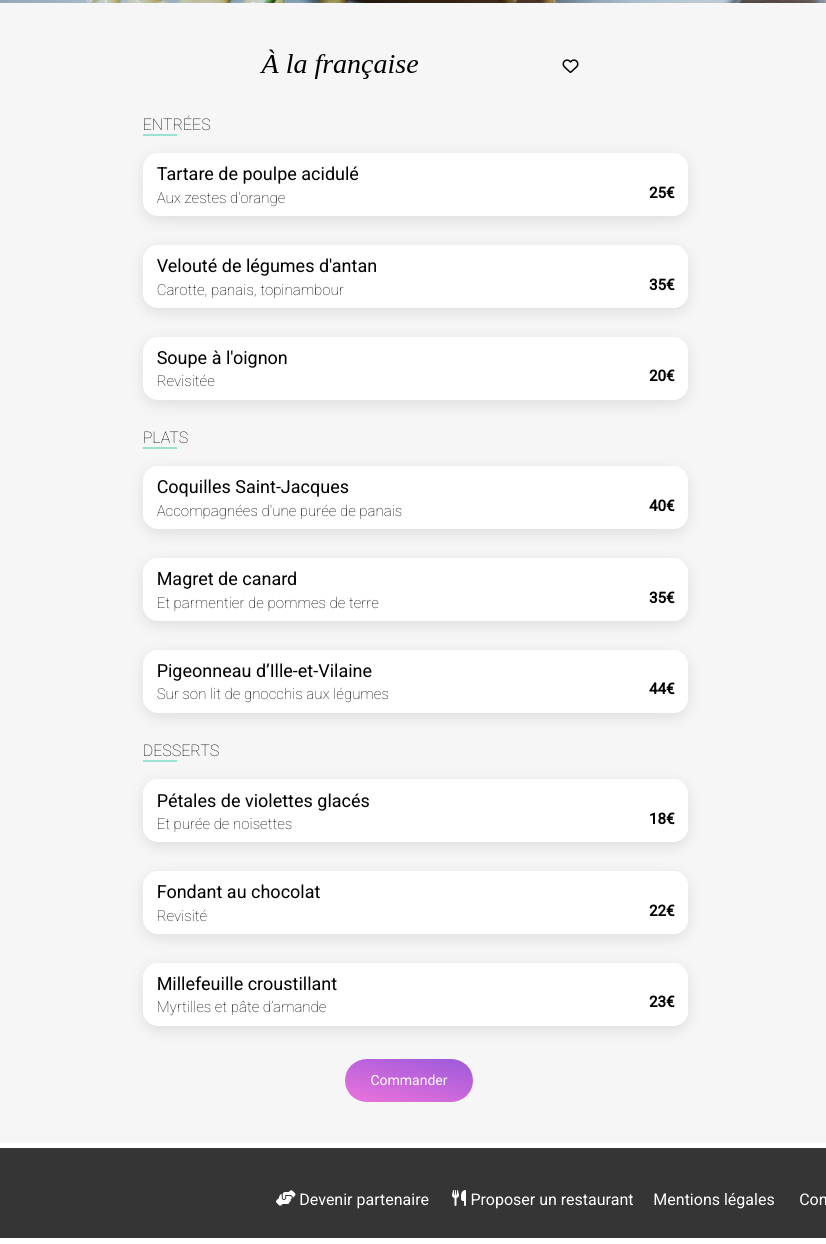
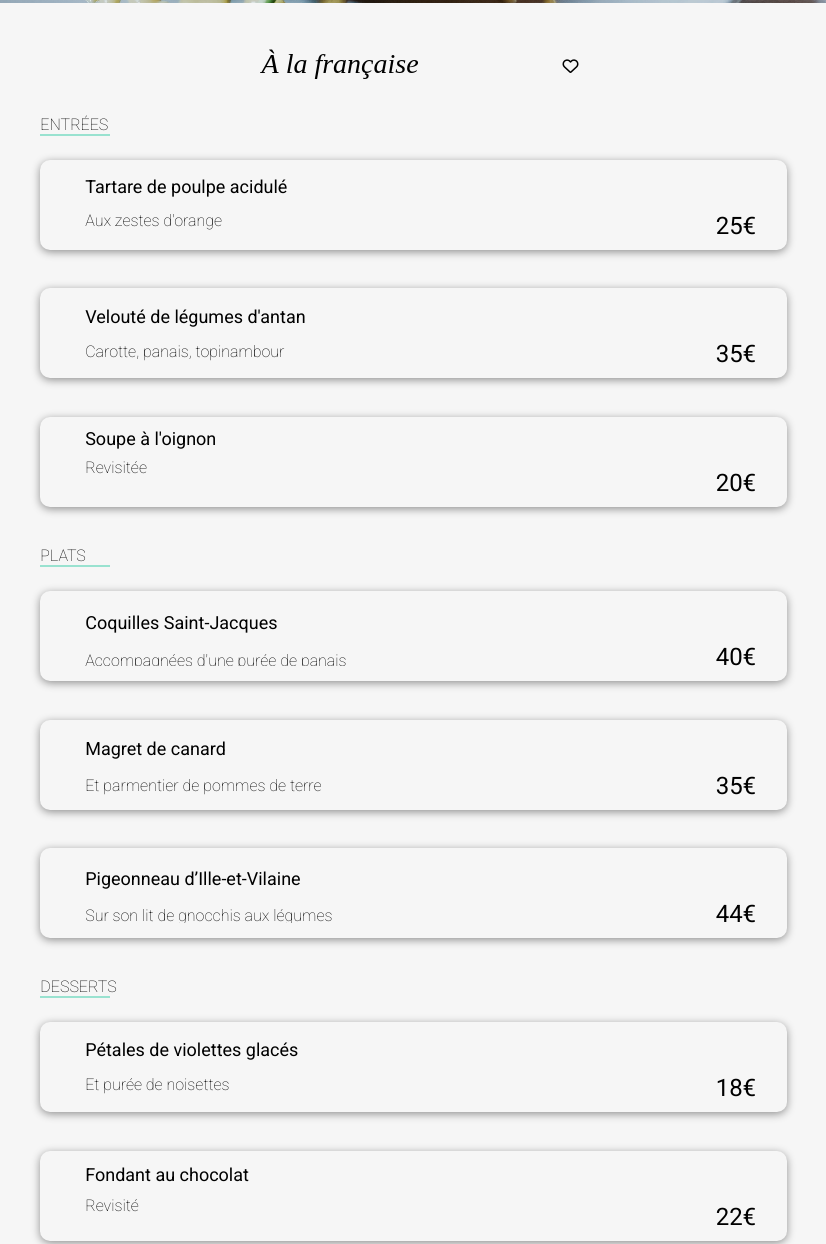
Before and after one commit to HOELCODE/OHMYFOOD, a website: page indexalf.html in a window 1280 px wide. Shown: the part 570-1814 px from the top of the page, without its empty margins (231-1057 px from the left). Drawn offline with Linux system fonts and the light colour scheme; a web font is replaced by a local one.

Commit message:
last commit

```diff
--- a/CSS/stylemenu.css
+++ b/CSS/stylemenu.css
@@ -6,6 +6,103 @@
 	padding: 0;
 	box-sizing: border-box;
     /*box-shadow:  0 0 0 3px red inset;*/
+}
+/*test*/
+
+.meal {
+    display: flex;
+    box-shadow: 0 2px 8px rgba(0, 0, 0, .421);
+    border-radius: .625rem;
+    cursor: pointer;
+    overflow: hidden;
+    animation: appear 1s both;
+    height: 90px;
+    width: 96%;
+}
+
+.meal:nth-child(2) {
+    animation-delay: 200ms
+}
+
+.meal:nth-child(3) {
+    animation-delay: 300ms
+}
+
+.meal:nth-child(4) {
+    animation-delay: 400ms
+}
+
+.meal:nth-child(5) {
+    animation-delay: 500ms
+}
+
+.meal__description {
+    white-space: nowrap;
+    overflow: hidden;
+    text-overflow: ellipsis;
+    margin-left: 6%;
+    margin-bottom: 2%;
+}
+
+.meal__description h4 {
+    overflow: hidden;
+    text-overflow: ellipsis;
+    font-family: 'Roboto';
+    font-style: normal;
+    font-weight: 500;
+    font-size: 18px;
+    line-height: 21px;
+    color: #000000;
+    margin-bottom: 7%;
+    margin-top: 8%;
+}
+
+.meal__description p {
+    overflow: hidden;
+    text-overflow: ellipsis;
+    font-family: 'Roboto';
+    font-style: normal;
+    font-weight: 300;
+    color: #000000;
+}
+
+.meal__price {
+    font-weight: 500;
+    font-size: clamp(1.2rem, 2vw, 1.5rem);
+    margin-left: auto;
+    flex-shrink: 0;
+    display: flex;
+    align-items: flex-end;
+    padding: .625rem 1.5625rem .625rem .3125rem;
+    color: #000000;
+    margin-right: 5%;
+}
+
+.meal__check {
+    display: flex;
+    justify-content: center;
+    align-items: center;
+    margin-right: -96px;
+    width: 65px;
+    padding: 0 .9375rem;
+    background-color: #99e2d0;
+    transition: margin-right .4s ease-in-out
+}
+
+.meal__check::after {
+    content: "";
+    font-family: "FontAwesome";
+    padding: .3125rem;
+    border-radius: 50%;
+    color: #99e2d0;
+    font-size: .9375rem;
+    background-color: #fff;
+    transition: transform .4s ease-in-out
+}
+
+.meal:hover .meal__check,
+.meal:focus .meal__check {
+    margin-right: 0
 }
 
 /*CARD TRANSITION*/
@@ -216,7 +313,6 @@ article {
 
 .card a {
     text-decoration: none;
-    display: flex;
     flex-direction: row;
     width: 100%;
     margin-bottom: 5%;
@@ -259,7 +355,7 @@ article {
     align-self: flex-start;
 }
 
-.card h3 {
+/*.card h3 {
     font-family: 'Roboto';
     font-style: normal;
     font-weight: 500;
@@ -288,7 +384,7 @@ article {
     overflow: hidden;
     text-overflow: ellipsis;
     white-space: nowrap;
-}
+}*/
 
 .card span {
     font-family: 'Roboto';
@@ -389,11 +485,43 @@ footer div i {
     }
 
     article {
-        width: 60%;
+        width: 80%;
     }
 
+    .meal__description {
+        white-space: nowrap;
+        overflow: hidden;
+        text-overflow: ellipsis;
+        margin-left: 6%;
+        margin-bottom: 2%;
+    }
+
+    .meal__description h4 {
+        overflow: hidden;
+        text-overflow: ellipsis;
+        font-family: 'Roboto';
+        font-style: normal;
+        font-weight: 500;
+        font-size: 18px;
+        line-height: 21px;
+        color: #000000;
+        margin-bottom: 7%;
+        margin-top: 8%;
+    }
+
+    .meal__description p {
+        overflow: hidden;
+        text-overflow: ellipsis;
+        font-family: 'Roboto';
+        font-style: normal;
+        font-weight: 300;
+        color: #000000;
+    }
+
+
     .button_order {
-        padding: 5% 6% 5% 6%;
+        padding: 7% 10% 7% 10%;
+        WIDTH: 70%;
     }
 
     .order {
@@ -433,45 +561,6 @@ footer div i {
 
     a:hover i {
         opacity: 1;
-    }
-
-    .price_container {
-        display: flex;
-        flex-direction: row;
-        justify-content: end;
-        width: 16%;
-        Z-INDEX: 2;
-        position: absolute;
-        height: 100%;
-        margin-left: 84%;
-    }
-
-    .card h2 {
-        width: 6%;
-    }
-    .card h3 {
-        font-family: 'Roboto';
-        font-style: normal;
-        font-weight: 500;
-        font-size: 18px;
-        line-height: 21px;
-        color: #000000;
-        margin-top: 1%;
-        margin-left: 3%;
-        width: 100%;
-    }
-
-    .card h4 {
-        font-family: 'Roboto';
-        font-style: normal;
-        font-weight: 300;
-        font-size: 15.0431px;
-        line-height: 18px;
-        color: #000000;
-        margin-top: 1%;
-        margin-left: 3%;
-        width: 100%;
-        margin-bottom: 2%;
     }
 
     /*FOOTER*/
--- a/indexalf.html
+++ b/indexalf.html
@@ -34,117 +34,99 @@
         <article class="card">
             <h2>ENTRÉES</h2>
             <a href="#">
-                <div class="options">
-                    <div class="details_line">
-                        <h3>Tartare de poulpe acidulé</h3>
-                        <h4>Aux zestes d'orange</h4>
+                <div tabindex="0" class="meal">
+                    <div class="meal__description">
+                        <h4>Tartare de poulpe acidulé</h4>
+                        <p>Aux zestes d'orange</p>
                     </div>
-                    <div class="price_container">
-                        <div class="price"><span>25€</span></div>
-                        <div class="bloque"><i class="fa-solid fa-circle-check"></i></div>
-                    </div>
+                    <p class="meal__price">25€</p>
+                    <div class="meal__check"></div>
                 </div>
             </a>
             <a href="#">
-                <div class="options">
-                    <div class="details_line">
-                        <h3>Velouté de légumes d'antan</h3>
-                        <h4>Carotte, panais, topinambour</h4>
+                <div tabindex="0" class="meal">
+                    <div class="meal__description">
+                        <h4>Velouté de légumes d'antan</h4>
+                        <p>Carotte, panais, topinambour</p>
                     </div>
-                    <div class="price_container">
-                        <div class="price"><span>35€</span></div>
-                        <div class="bloque"><i class="fa-solid fa-circle-check"></i></div>
-                    </div>
+                    <p class="meal__price">35€</p>
+                    <div class="meal__check"></div>
                 </div>
             </a>
             <a href="#">
-                <div class="options">
-                    <div class="details_line">
-                        <h3>Soupe à l'oignon</h3>
-                        <h4>Revisitée</h4>
+                <div tabindex="0" class="meal">
+                    <div class="meal__description">
+                        <h4>Soupe à l'oignon</h4>
+                        <p>Revisitée</p>
                     </div>
-                    <div class="price_container">
-                        <div class="price"><span>20€</span></div>
-                        <div class="bloque"><i class="fa-solid fa-circle-check"></i></div>
-                    </div>
+                    <p class="meal__price">20€</p>
+                    <div class="meal__check"></div>
                 </div>
             </a>
         </article>
         <article class="card">
             <h2>PLATS</h2>
             <a href="#">
-                <div class="options">
-                    <div class="details_line">
-                        <h3>Coquilles Saint-Jacques</h3>
-                        <h4>Accompagnées d'une purée de panais</h4>
+                <div tabindex="0" class="meal">
+                    <div class="meal__description">
+                        <h4>Coquilles Saint-Jacques</h4>
+                        <p>Accompagnées d'une purée de panais</p>
                     </div>
-                    <div class="price_container">
-                        <div class="price"><span>40€</span></div>
-                        <div class="bloque"><i class="fa-solid fa-circle-check"></i></div>
-                    </div>
+                    <p class="meal__price">40€</p>
+                    <div class="meal__check"></div>
                 </div>
             </a>
             <a href="#">
-                <div class="options">
-                    <div class="details_line">
-                        <h3>Magret de canard</h3>
-                        <h4>Et parmentier de pommes de terre</h4>
+                <div tabindex="0" class="meal">
+                    <div class="meal__description">
+                        <h4>Magret de canard</h4>
+                        <p>Et parmentier de pommes de terre</p>
                     </div>
-                    <div class="price_container">
-                        <div class="price"><span>35€</span></div>
-                        <div class="bloque"><i class="fa-solid fa-circle-check"></i></div>
-                    </div>
+                    <p class="meal__price">35€</p>
+                    <div class="meal__check"></div>
                 </div>
             </a>
             <a href="#">
-                <div class="options">
-                    <div class="details_line">
-                        <h3>Pigeonneau d’Ille-et-Vilaine</h3>
-                        <h4>Sur son lit de gnocchis aux légumes</h4>
+                <div tabindex="0" class="meal">
+                    <div class="meal__description">
+                        <h4>Pigeonneau d’Ille-et-Vilaine</h4>
+                        <p>Sur son lit de gnocchis aux légumes</p>
                     </div>
-                    <div class="price_container">
-                        <div class="price"><span>44€</span></div>
-                        <div class="bloque"><i class="fa-solid fa-circle-check"></i></div>
-                    </div>
+                    <p class="meal__price">44€</p>
+                    <div class="meal__check"></div>
                 </div>
             </a>
         </article>
         <article class="card">
             <h2>DESSERTS</h2>
             <a href="#">
-                <div class="options">
-                    <div class="details_line">
-                        <h3>Pétales de violettes glacés</h3>
-                        <h4>Et purée de noisettes</h4>
+                <div tabindex="0" class="meal">
+                    <div class="meal__description">
+                        <h4>Pétales de violettes glacés</h4>
+                        <p>Et purée de noisettes</p>
                     </div>
-                    <div class="price_container">
-                        <div class="price"><span>18€</span></div>
-                        <div class="bloque"><i class="fa-solid fa-circle-check"></i></div>
-                    </div>
+                    <p class="meal__price">18€</p>
+                    <div class="meal__check"></div>
                 </div>
             </a>
             <a href="#">
-                <div class="options">
-                    <div class="details_line">
-                        <h3>Fondant au chocolat</h3>
-                        <h4>Revisité</h4>
+                <div tabindex="0" class="meal">
+                    <div class="meal__description">
+                        <h4>Fondant au chocolat</h4>
+                        <p>Revisité</p>
                     </div>
-                    <div class="price_container">
-                        <div class="price"><span>22€</span></div>
-                        <div class="bloque"><i class="fa-solid fa-circle-check"></i></div>
-                    </div>
+                    <p class="meal__price">22€</p>
+                    <div class="meal__check"></div>
                 </div>
             </a>
             <a href="#">
-                <div class="options">
-                    <div class="details_line">
-                        <h3>Millefeuille croustillant</h3>
-                        <h4>Myrtilles et pâte d’amande</h4>
+                <div tabindex="0" class="meal">
+                    <div class="meal__description">
+                        <h4>Millefeuille croustillant</h4>
+                        <p>Myrtilles et pâte d’amande</p>
                     </div>
-                    <div class="price_container">
-                        <div class="price"><span>23€</span></div>
-                        <div class="bloque"><i class="fa-solid fa-circle-check"></i></div>
-                    </div>
+                    <p class="meal__price">23€</p>
+                    <div class="meal__check"></div>
                 </div>
             </a>
         </article>
```
Also changed, not shown: indexdds.html (+55 -73 lines), indexlne.html (+62 -81 lines), indexpdg.html (+56 -73 lines).
